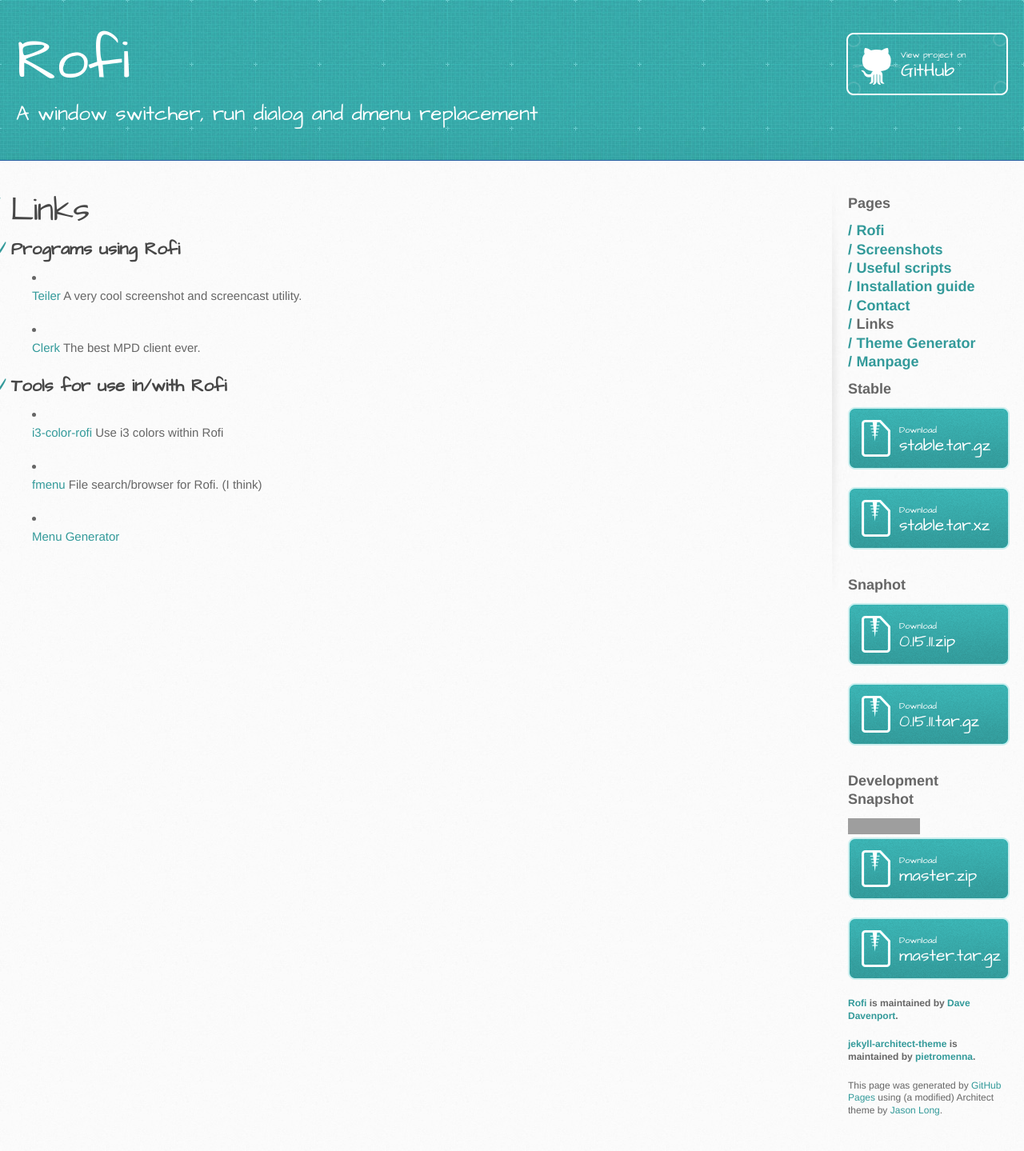
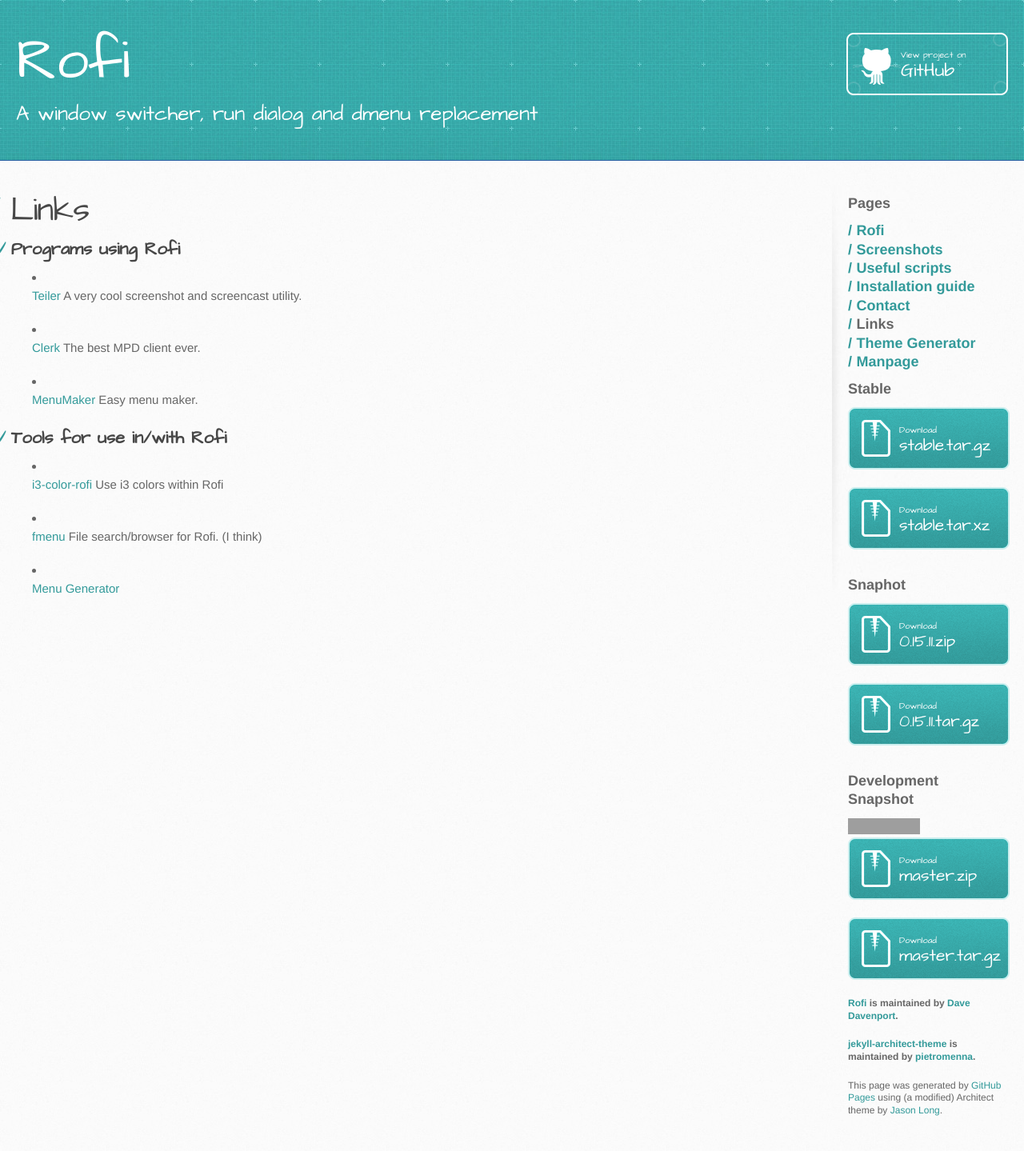
Before and after one commit to davatorium/rofi, a Jekyll site: the page built from p10-Links.md, in a window 1280 px wide. Shown: the whole page at 80% size. Built offline with Jekyll 4.4.1, drawn with Linux system fonts in a browser that asks for light colours; grey boxes are pictures that could not be loaded.

Commit message:
Add menumaker

```diff
--- a/p10-Links.md
+++ b/p10-Links.md
@@ -11,6 +11,8 @@ title: Links
 
  * [Clerk](https://github.com/carnager/clerk)    The best MPD client *ever*.
 
+ * [MenuMaker](https://github.com/octotep/menumaker) Easy menu maker.
+
 ## Tools for use in/with Rofi
 
  * [i3-color-rofi](https://github.com/okraits/i3-color-rofi)    Use i3 colors within Rofi
```
